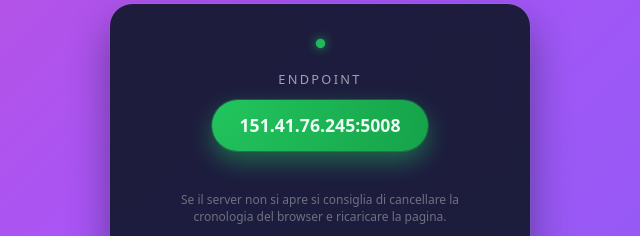
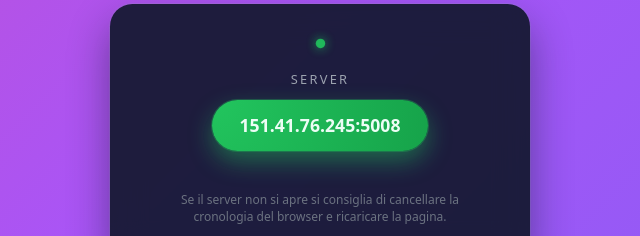
Before and after one commit to riemanncode/riemanncode.github.io, a plain HTML site: page index.html in a window 1280 px wide. Shown: the part 268-504 px from the top of the page, 320-960 px from the left. Drawn offline with Linux system fonts and the light colour scheme.

Commit message:
Update index.html

```diff
--- a/index.html
+++ b/index.html
@@ -2,7 +2,7 @@
 <html lang="it">
 <head>
   <meta charset="UTF-8">
-  <title>Endpoint</title>
+  <title>Server</title>
   <meta name="viewport" content="width=device-width, initial-scale=1.0">
 
   <style>
@@ -165,7 +165,7 @@
       <span class="dot"></span>
     </div>
 
-    <div class="ip-label">Endpoint</div>
+    <div class="ip-label">Server</div>
 
     <a id="ip-link" class="ip-link" href="#" target="_blank" rel="noopener noreferrer">
       …
```
